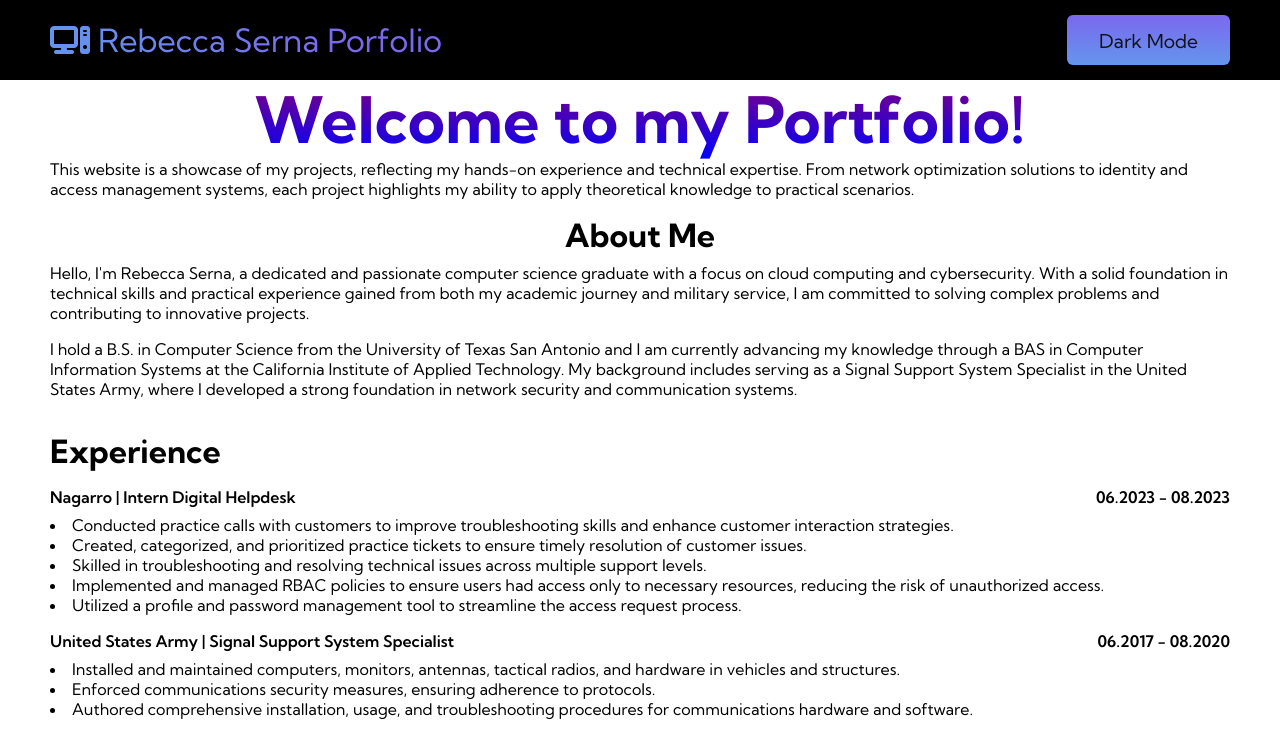
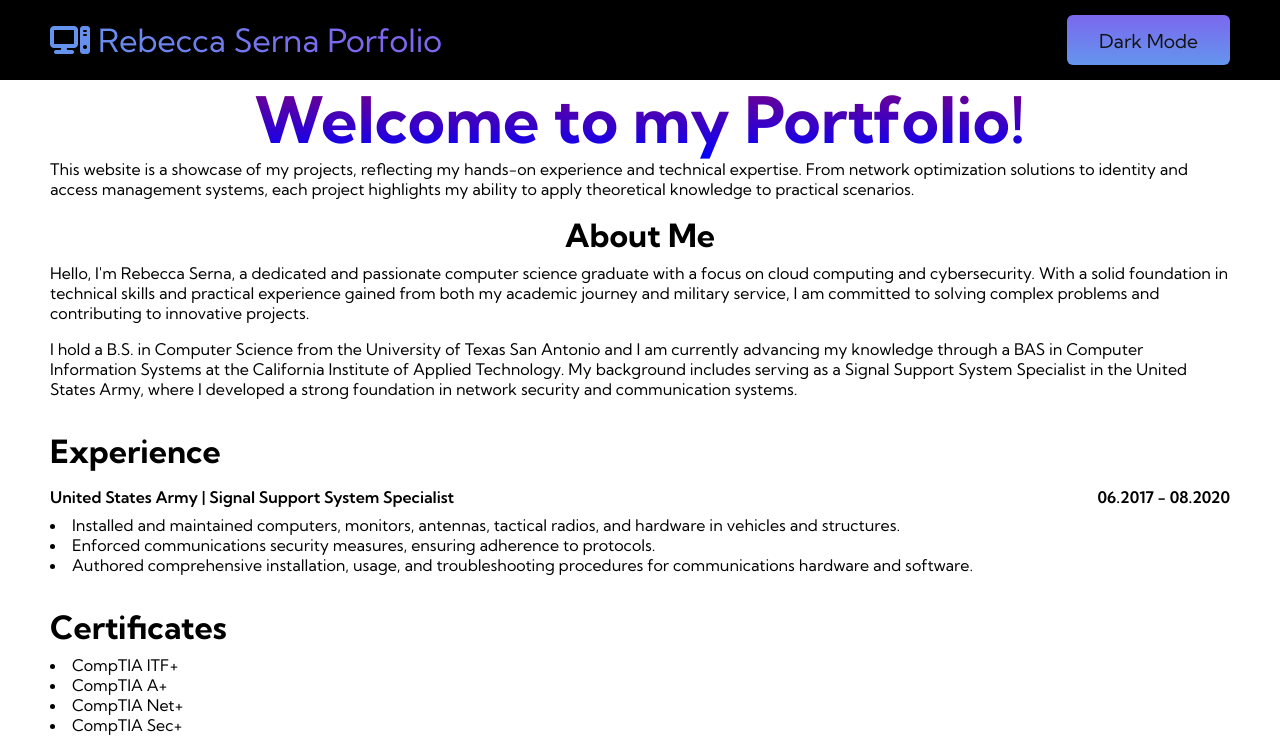
Before and after one commit to RebeccaSerna/RebeccaSerna-RebeccaSerna.github.io, a plain HTML site: page index.html in a window 1280 px wide. Shown: the top 748 px of the page. Drawn offline with Linux system fonts and the light colour scheme.

Commit message:
Update index.html

```diff
--- a/index.html
+++ b/index.html
@@ -49,18 +49,6 @@
 
                 <!--  EXPERIENCE  -->
                 <h3>Experience</h3>
-                <ul class="job1">
-                    <li>Nagarro | Intern Digital Helpdesk</li>
-                    <li>06.2023 - 08.2023</li>
-                </ul>
-
-                <ul class="nagarro__job">
-                    <li>Conducted practice calls with customers to improve troubleshooting skills and enhance customer interaction strategies.</li>
-                    <li>Created, categorized, and prioritized practice tickets to ensure timely resolution of customer issues.</li>
-                    <li>Skilled in troubleshooting and resolving technical issues across multiple support levels.</li>
-                    <li>Implemented and managed RBAC policies to ensure users had access only to necessary resources, reducing the risk of unauthorized access.</li>
-                    <li>Utilized a profile and password management tool to streamline the access request process.</li>
-                </ul>
 
                 <ul class="job2">
                     <li>United States Army | Signal Support System Specialist</li>
```
